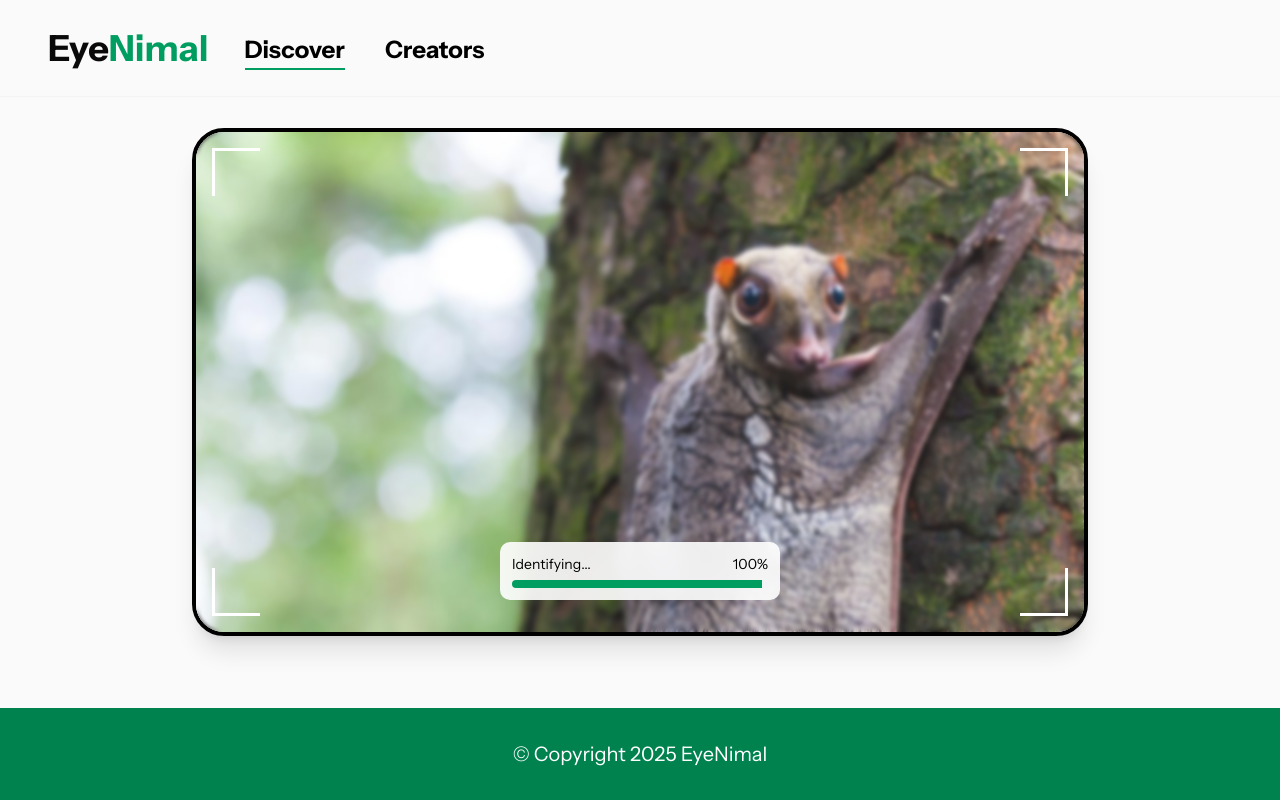
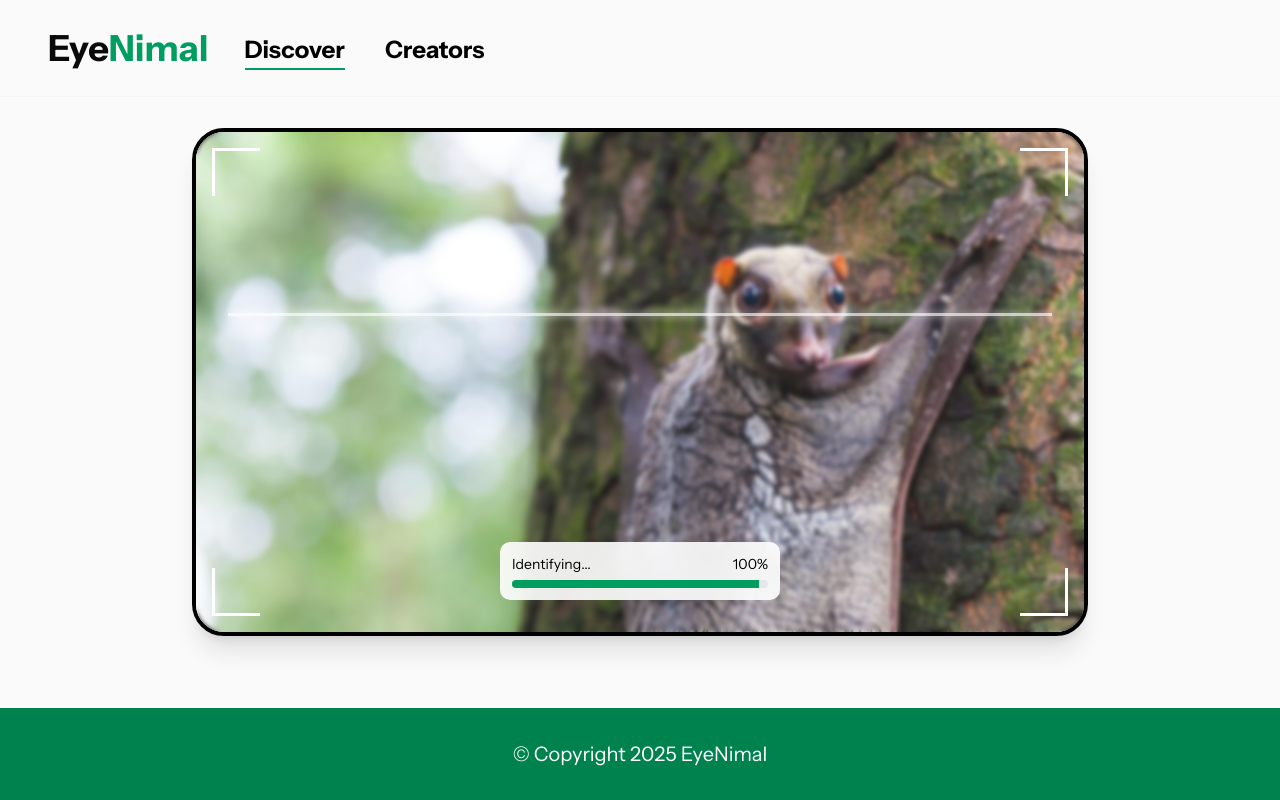
Before and after one commit to qiewi/eye-nimal, a Next.js app in the folder frontend/: page /identifying in a window 1280 px wide. Built offline with nearby package versions, Linux system fonts and the light colour scheme.

Commit message:
feat: scanning line

```diff
--- a/frontend/src/app/identifying/page.tsx
+++ b/frontend/src/app/identifying/page.tsx
@@ -92,7 +92,21 @@ export default function IdentifyingPage() {
               animate={{ opacity: 1 }}
               transition={{ duration: 0.5, delay: 0.6 }}
               className="absolute inset-0 bg-white/10 backdrop-blur-[2px]"
-            />
+            >
+              {/* Scanning line */}
+              <motion.div
+                initial={{ top: 5 }}
+                animate={{
+                  top: ["5%", "95%", "5%"]
+                }}
+                transition={{
+                  duration: 3,
+                  ease: "linear",
+                  repeat: Infinity,
+                }}
+                className="absolute left-[2rem] right-[2rem] h-[3px] bg-white/70 shadow-[0_0_8px_rgba(255,255,255,0.8)] backdrop-blur-sm"
+              />
+            </motion.div>
 
             <motion.div
               initial={{ opacity: 0 }}
@@ -131,7 +145,7 @@ export default function IdentifyingPage() {
                   <span>Identifying...</span>
                   <span>{progress}%</span>
                 </div>
-                <div className="h-2 w-full overflow-hidden rounded-full bg-gray-100">
+                <div className="h-2 w-full overflow-hidden rounded-full bg-gray-200">
                   <div
                     className="h-full bg-greenish transition-all duration-1000 ease-out"
                     style={{ width: `${progress}%` }}
```
